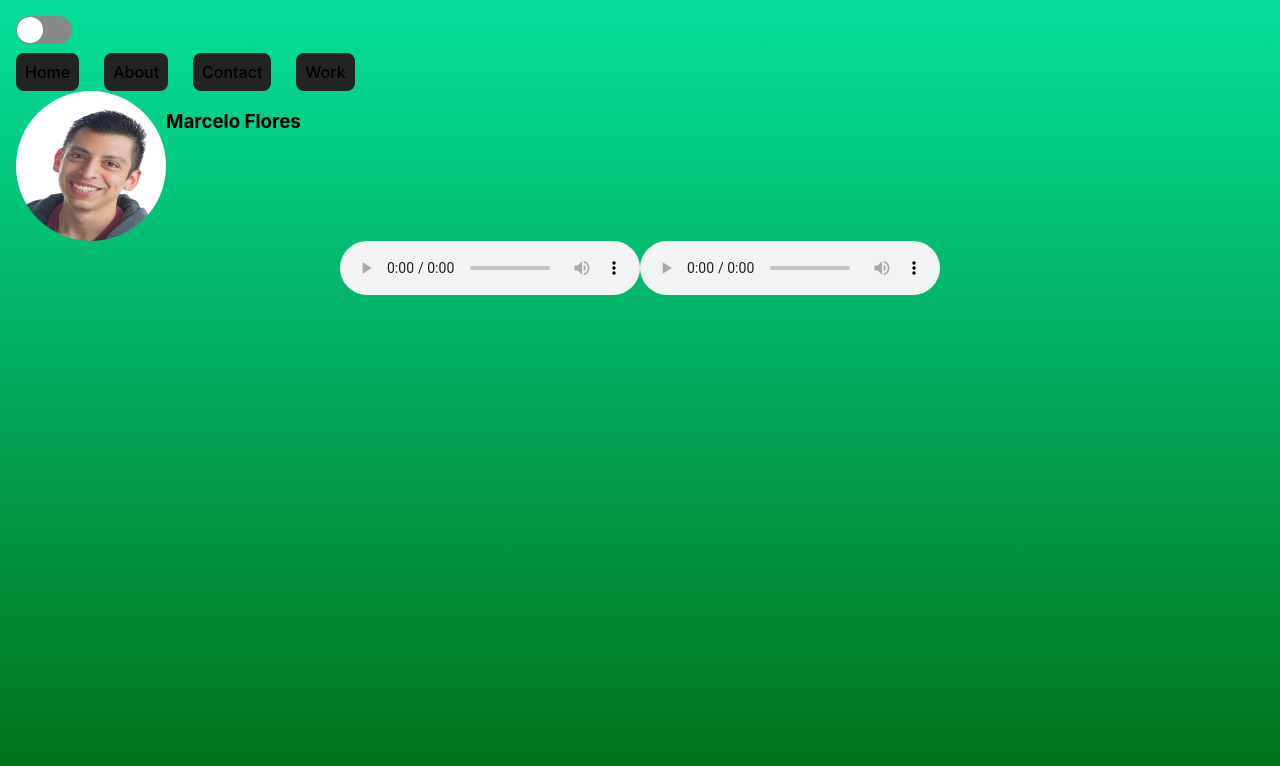
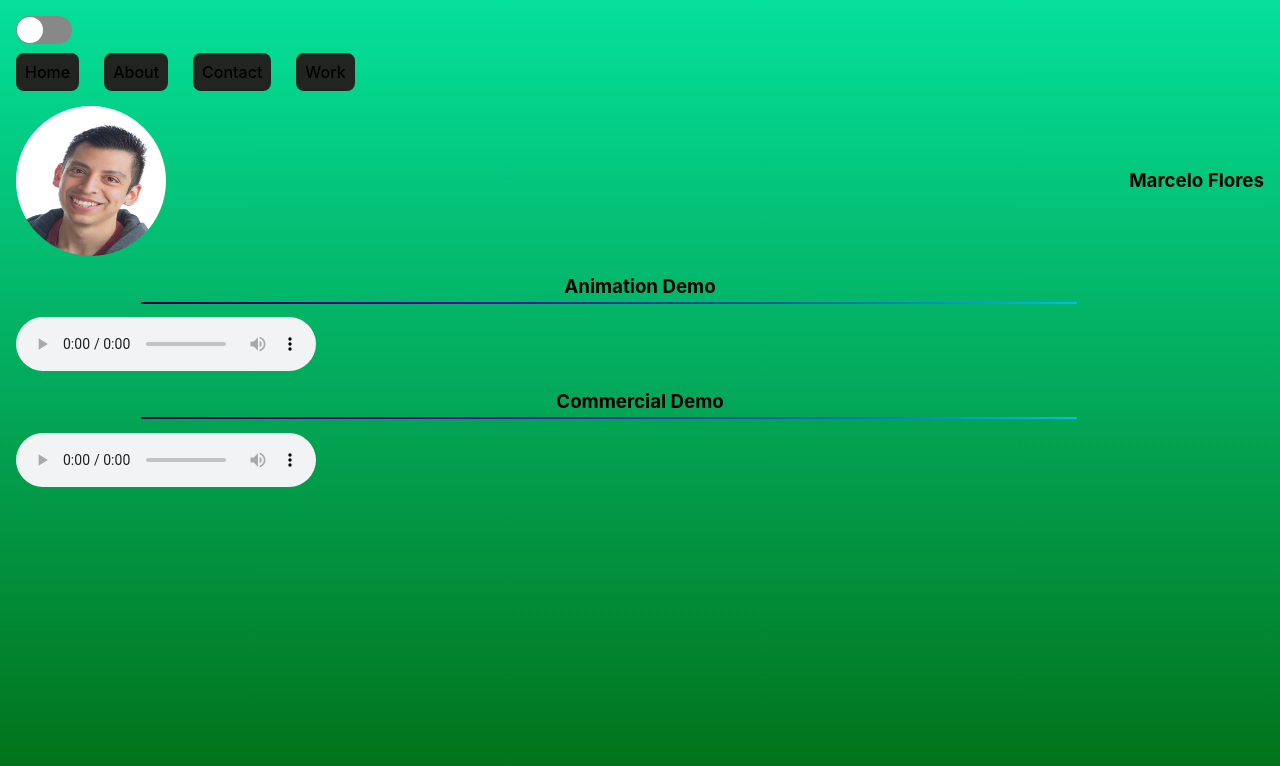
Before and after one commit to Seo-the-platinum/marcelos-portfolio, a React (Vite) app: page / in a window 1280 px wide. Shown: the top 766 px of the page. Built offline with nearby package versions, Linux system fonts and the light colour scheme.

Commit message:
added linear gradient after element under demo header. added various styling changes for work view

```diff
--- a/src/App.css
+++ b/src/App.css
@@ -45,6 +45,7 @@
 .App {
   display: flex;
   flex-direction: column;
+  gap: 15px;
   min-height: 100vh;
   padding: 1em;
   width: 100%;
--- /dev/null
+++ b/src/components/demos/Demo.css
@@ -0,0 +1,27 @@
+#dark audio {
+    color-scheme: dark;
+}
+
+#light audio {
+    color-scheme: light;
+}
+
+.demosContainer {
+    display: flex;
+    flex-direction: column;
+}
+
+.demosContainer h3 {
+    position: relative;
+}
+
+.demosContainer h3::after {
+    background: linear-gradient(to right, #26024a, #5306a1, #065ea1, #09baeb);
+    border-radius: 4px;
+    bottom: -5px;
+    content: '';
+    height: 2px;
+    left: 10%;
+    position: absolute;
+    width: 75%;
+}
--- a/src/components/demos/Demo.tsx
+++ b/src/components/demos/Demo.tsx
@@ -1,4 +1,5 @@
 import React from 'react'
+import './Demo.css'
 
 const Demo = () => {
    const handlePausePlay = (e: React.ChangeEvent<HTMLAudioElement>)=> {
@@ -10,8 +11,10 @@ const Demo = () => {
     }
    }
   return (
-    <div>
+    <div className='demosContainer'>
+        <h3>Animation Demo</h3>
         <audio onPlay={handlePausePlay} controls src='sounds/demoSound_1.mp3'/>
+        <h3>Commercial Demo</h3>
         <audio onPlay={handlePausePlay} controls src='sounds/demoSound_2.mp3'/>
     </div>
   )
--- /dev/null
+++ b/src/components/entry/Entry.css
@@ -0,0 +1,12 @@
+#dark h3 {
+    color: white;
+}
+
+.entryContainer {
+    display: flex;
+    flex-direction: column;
+}
+
+#light h3 {
+    color: black;
+}
--- a/src/components/WorkEntry.tsx
+++ b/src/components/entry/Entry.tsx
@@ -1,4 +1,5 @@
 import React from 'react'
+import './Entry.css'
 
 interface EntryProps {
     title: string;
@@ -14,7 +15,6 @@ const WorkEntry = ({title, link, role, type}: EntryProps) => {
             <iframe
                 src={link}
                 title={title}
-                frameBorder="0"
                 allow="accelerometer; autoplay; clipboard-write; encrypted-media; gyroscope; picture-in-picture"/>
         }
         <h3>{title}</h3>
--- a/src/components/profile/Profile.css
+++ b/src/components/profile/Profile.css
@@ -1,5 +1,7 @@
 .profileContainer {
+    align-items: center;
     display: flex;
+    justify-content: space-between;
     max-width: 100%;
 }
 
--- a/src/views/Work.tsx
+++ b/src/views/Work.tsx
@@ -1,6 +1,6 @@
 import React from 'react'
 import { experience } from '../utils/experience'
-import Entry from '../components/WorkEntry'
+import Entry from '../components/entry/Entry'
 
 const Work= () => {
   return (
--- a/src/views/css/views.css
+++ b/src/views/css/views.css
@@ -1,3 +1,8 @@
+.homeContainer {
+    display: flex;
+    flex-direction: column;
+}
+
 #light .homeContainer h1{
     color: black;
 }
```
Also changed, not shown: src/components/css/components.css (deleted, +0 -13 lines).
